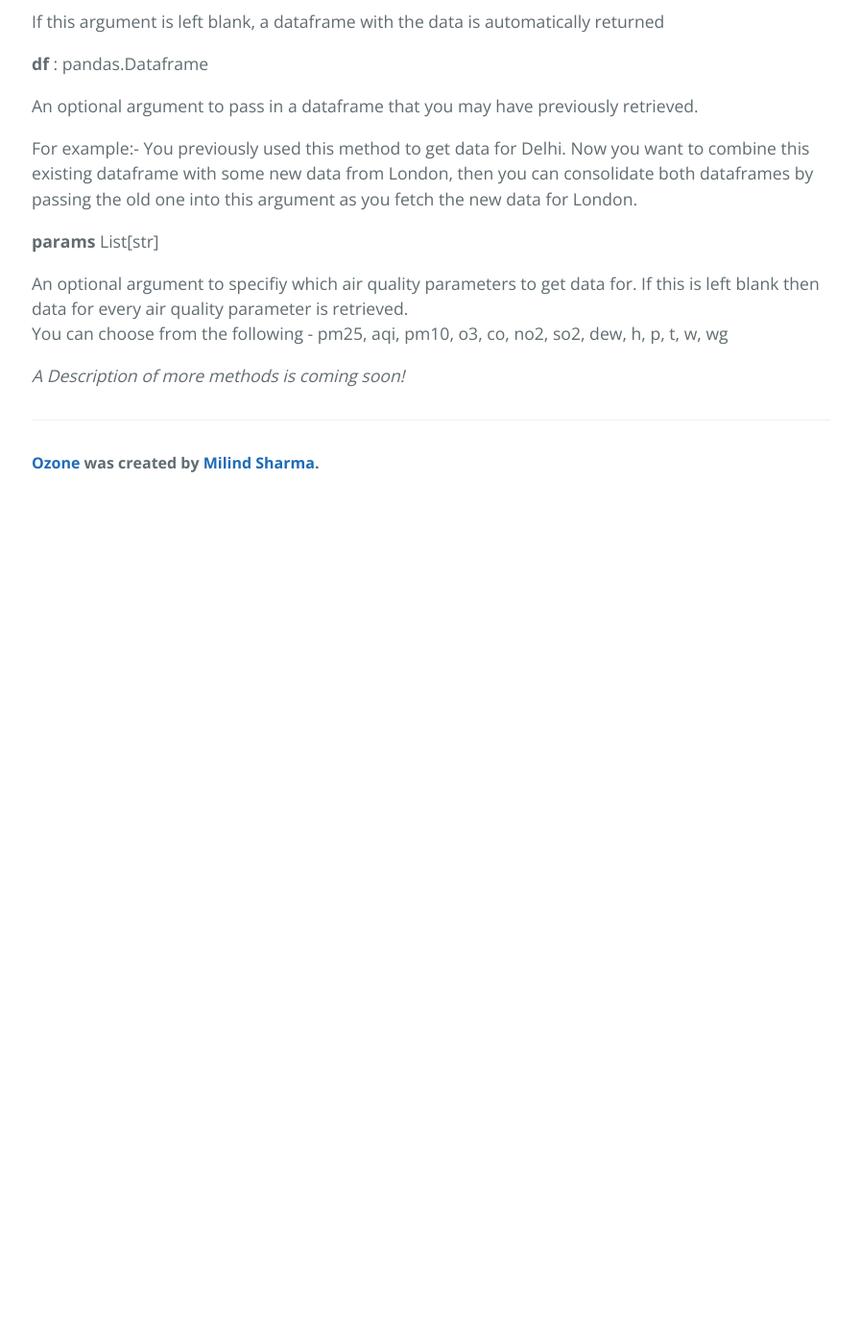
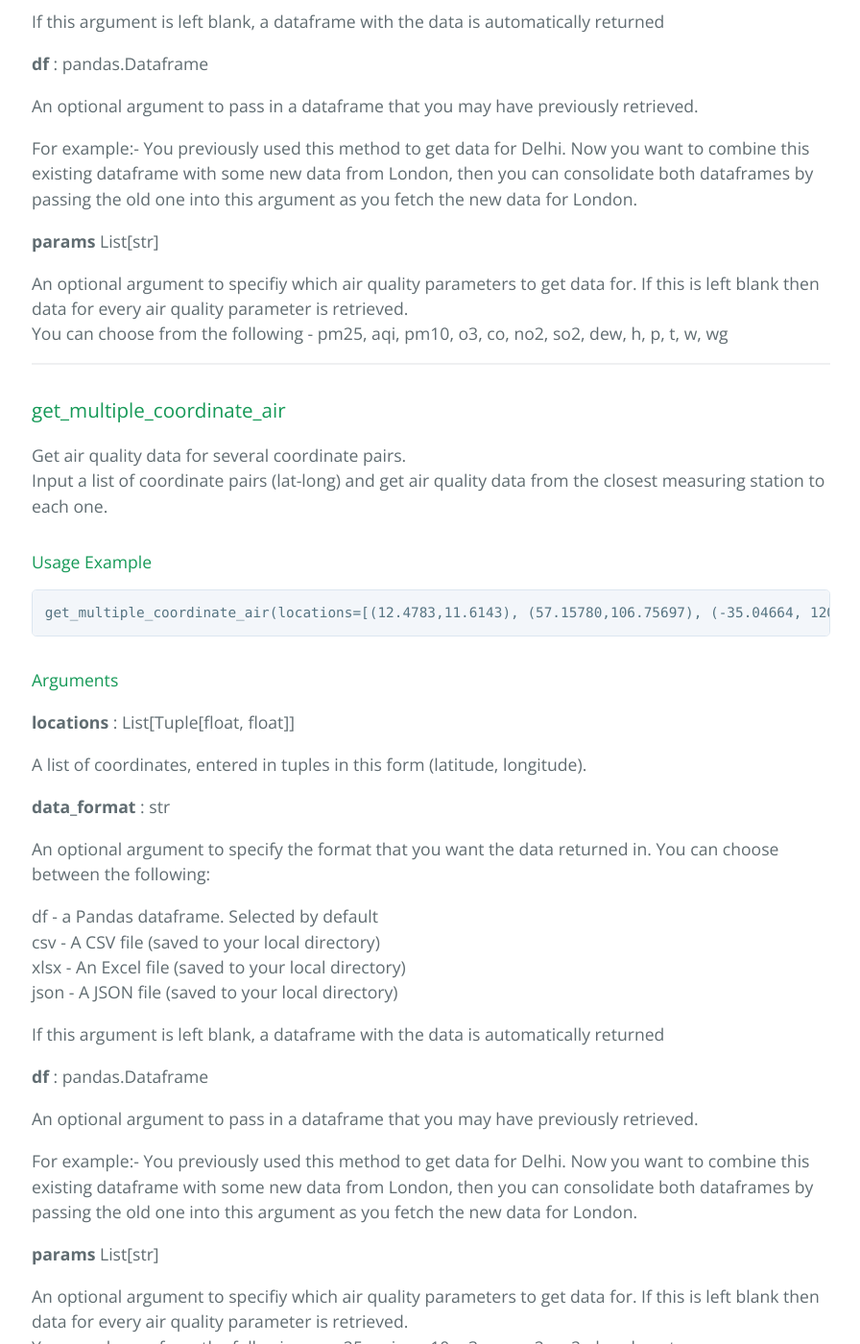
Before and after one commit to Ozon3Org/Ozon3, a Jekyll site: the page built from methods.md, in a window 1280 px wide and 1400 px high, scrolled down 3519 px. Shown: the whole window at 96% size, without its empty margins (191-1087 px from the left). Built offline with Jekyll 4.4.1, drawn with Linux system fonts in a browser that asks for light colours; before the commit the page ends 4045 px from its top, so only the background shows below that; some of the changed text lies outside the part shown.

Commit message:
docs: Update methods.md

````diff
--- a/methods.md
+++ b/methods.md
@@ -139,6 +139,92 @@
 An optional argument to specifiy which air quality parameters to get data for. If this is left blank then data for every air quality parameter is retrieved.
 You can choose from the following - pm25, aqi, pm10, o3, co, no2, so2, dew, h, p, t, w, wg
 
+---
+
+### get_multiple_coordinate_air
+
+Get air quality data for several coordinate pairs.
+Input a list of coordinate pairs (lat-long) and get air quality data from the closest measuring station to each one.
+
+#### Usage Example
+
+```python
+get_multiple_coordinate_air(locations=[(12.4783,11.6143), (57.15780,106.75697), (-35.04664, 120.51377)], data_format='csv')
+```
+
+#### Arguments
+
+**locations** : List[Tuple[float, float]]
+
+A list of coordinates, entered in tuples in this form (latitude, longitude).
+
+**data_format** : str
+
+An optional argument to specify the format that you want the data returned in. You can choose between the following:
+
+df - a Pandas dataframe. Selected by default
+csv - A CSV file (saved to your local directory)
+xlsx - An Excel file (saved to your local directory)
+json - A JSON file (saved to your local directory)
+
+If this argument is left blank, a dataframe with the data is automatically returned
+
+**df** : pandas.Dataframe
+
+An optional argument to pass in a dataframe that you may have previously retrieved.
+
+For example:- You previously used this method to get data for Delhi. Now you want to combine this existing dataframe with some new data from London, then you can consolidate both dataframes by passing the old one into this argument as you fetch the new data for London.
+
+**params** List[str]
+
+An optional argument to specifiy which air quality parameters to get data for. If this is left blank then data for every air quality parameter is retrieved.
+You can choose from the following - pm25, aqi, pm10, o3, co, no2, so2, dew, h, p, t, w, wg
+
+---
+
+### get_range_coordinates_air
+
+Get air quality data for all measuring stations between two latitude-longitude coordinate boundaries. Every station between the latitude bounds, and the longitude bounds will be polled for data.
+
+> **NOTE**: This can be a very large number of stations sometimes and can take quite long - so don't be alarmed if it runs for a bit.
+
+#### Usage Example
+
+```python
+get_range_coordinates_air(, data_format='csv')
+```
+
+#### Arguments
+
+**lower_bound**: Tuple[float, float]
+
+The lower boundary coordinate pair.
+
+**upper_bound**: Tuple[float, float]
+
+The upper boundary coordinate pair.
+
+**data_format** : str
+
+An optional argument to specify the format that you want the data returned in. You can choose between the following:
+
+df - a Pandas dataframe. Selected by default
+csv - A CSV file (saved to your local directory)
+xlsx - An Excel file (saved to your local directory)
+json - A JSON file (saved to your local directory)
+
+If this argument is left blank, a dataframe with the data is automatically returned
+
+**df** : pandas.Dataframe
+
+An optional argument to pass in a dataframe that you may have previously retrieved.
+
+For example:- You previously used this method to get data for Delhi. Now you want to combine this existing dataframe with some new data from London, then you can consolidate both dataframes by passing the old one into this argument as you fetch the new data for London.
+
+**params** List[str]
+
+An optional argument to specifiy which air quality parameters to get data for. If this is left blank then data for every air quality parameter is retrieved.
+You can choose from the following - pm25, aqi, pm10, o3, co, no2, so2, dew, h, p, t, w, wg
 
 
 *A Description of more methods is coming soon!*
````
